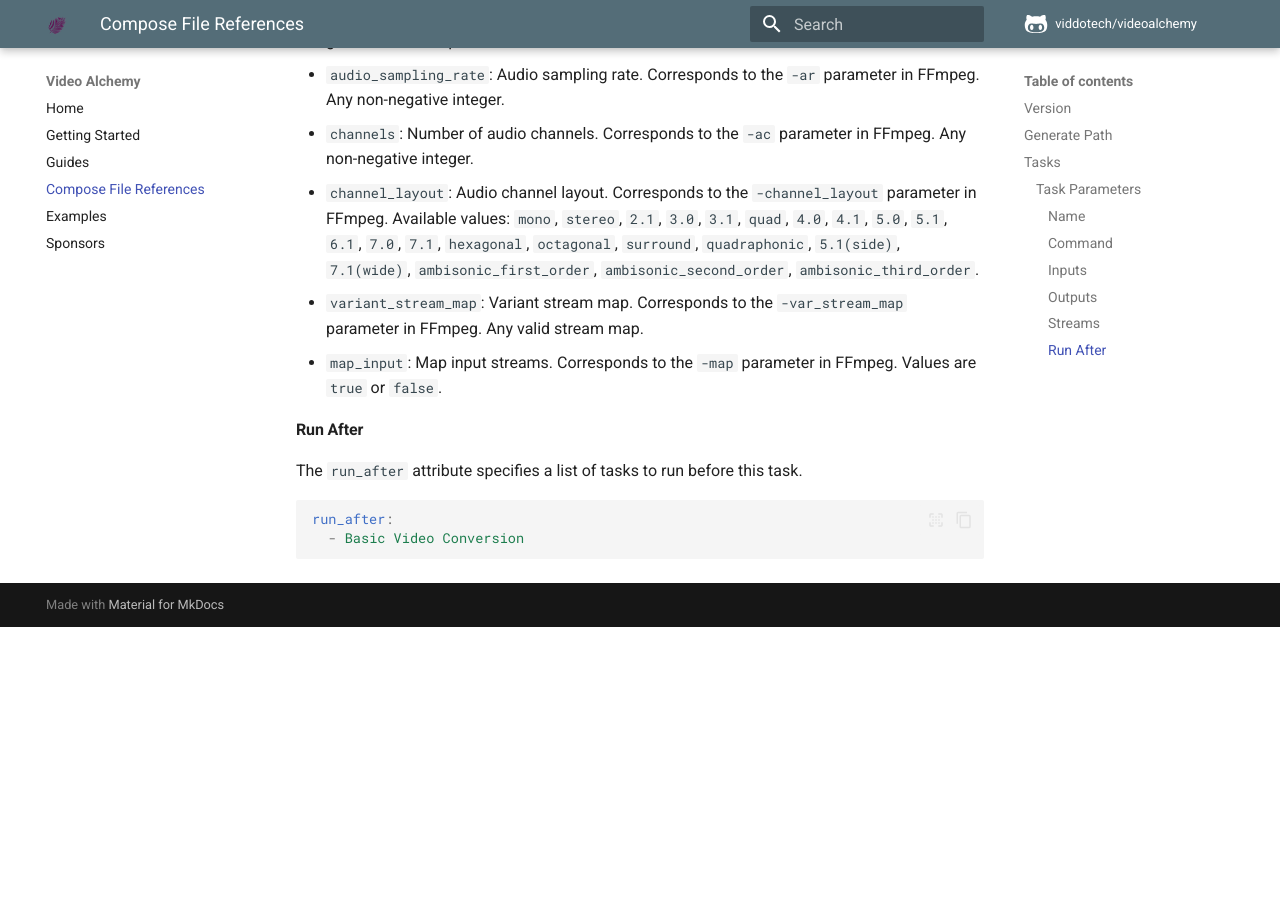
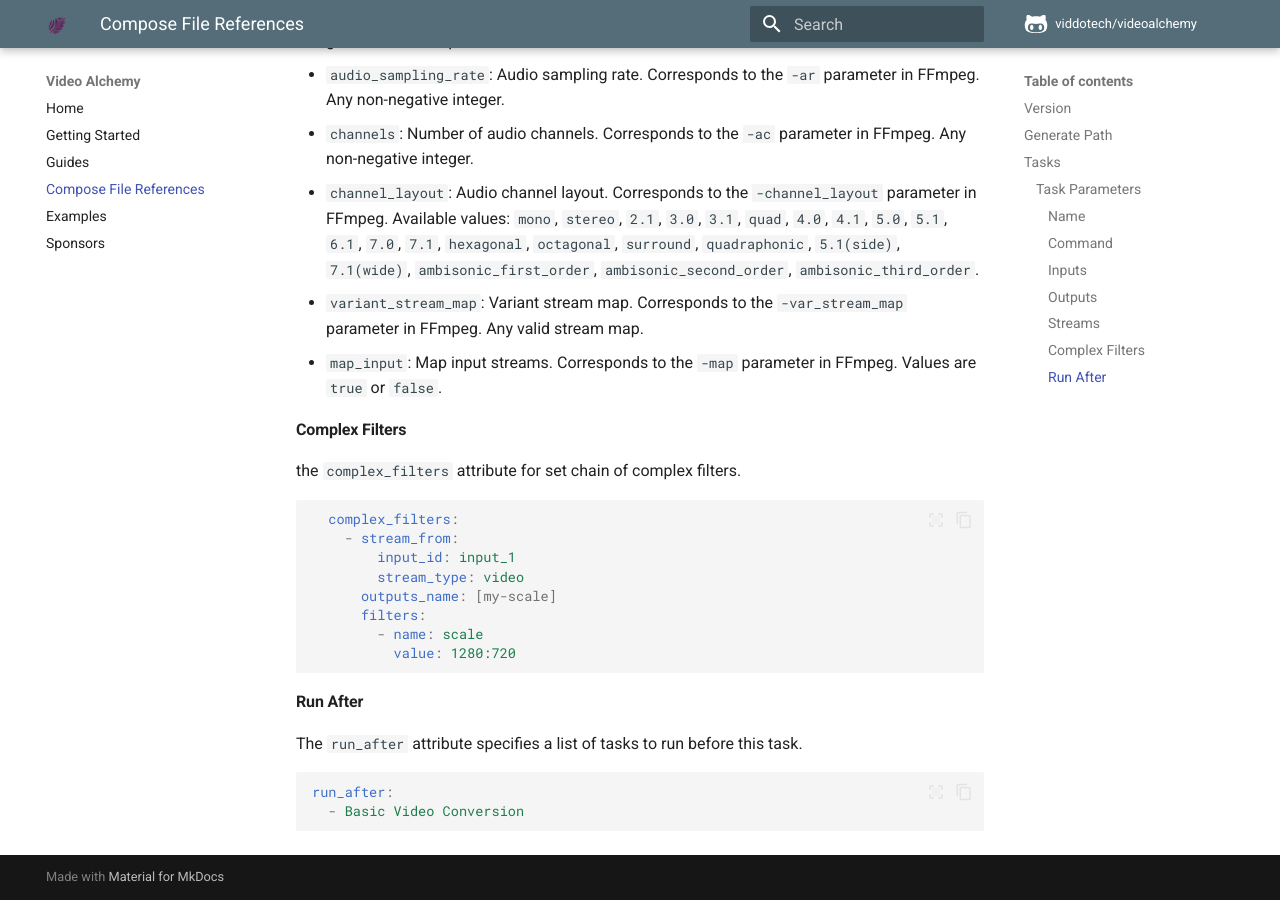
Before and after one commit to viddotech/videoalchemy, an MkDocs documentation site: the page built from docs/compose-file-references.md, in a window 1280 px wide and 900 px high, scrolled down 8790 px. Built offline with MkDocs 1.6.1 and Material for MkDocs 9.7.7, drawn with Linux system fonts in a browser that asks for light colours; comment, search, counter and statistics services are not loaded; before the commit the page ends 9417 px from its top, so only the background shows below that.

Commit message:
impr: write docs for complex filters

````diff
--- a/docs/compose-file-references.md
+++ b/docs/compose-file-references.md
@@ -260,6 +260,22 @@ streams:
 - `variant_stream_map`: Variant stream map. Corresponds to the `-var_stream_map` parameter in FFmpeg. Any valid stream map.
 - `map_input`: Map input streams. Corresponds to the `-map` parameter in FFmpeg. Values are `true` or `false`.
 
+#### Complex Filters
+
+the `complex_filters` attribute for set chain of complex filters.
+
+```yaml
+  complex_filters:
+    - stream_from:
+        input_id: input_1
+        stream_type: video
+      outputs_name: [my-scale]
+      filters:
+        - name: scale
+          value: 1280:720
+```
+
+
 #### Run After
 
 The `run_after` attribute specifies a list of tasks to run before this task.
````
